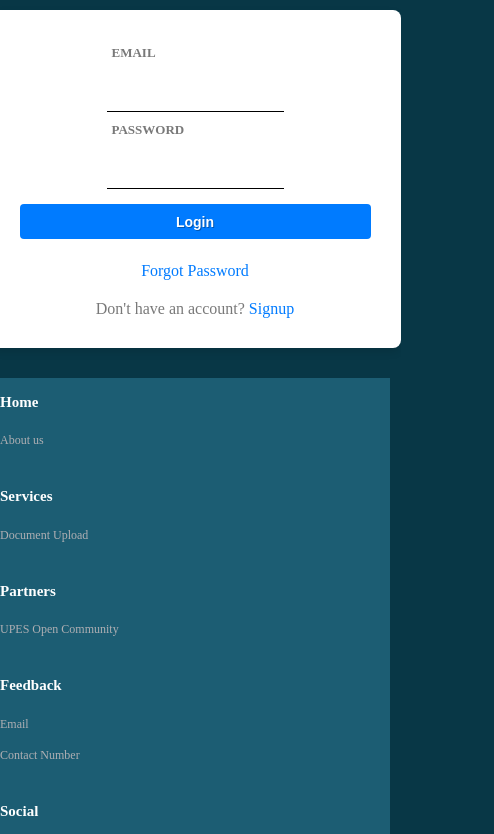
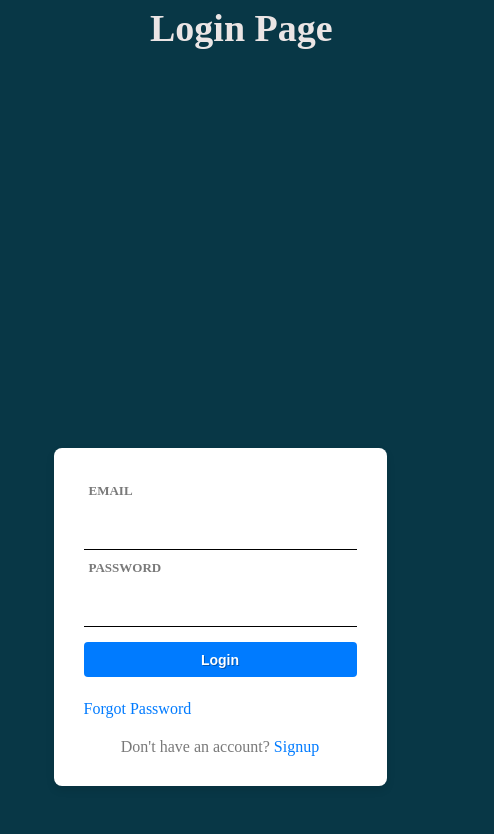
Before and after one commit to upes-open/OSoC-24-Health-Reserve, a React (Vite) app in the folder frontend/: page /login in a window 390 px wide. Shown: the top 834 px of the page, 494 px wide, since content can reach past the window. Built offline with nearby package versions, Linux system fonts and the light colour scheme; a web font is replaced by a local one.

Commit message:
login page responsiveness

```diff
--- a/frontend/src/components/Login-page/Login.css
+++ b/frontend/src/components/Login-page/Login.css
@@ -1,10 +1,3 @@
-/*
-* {
-    margin: auto;
-
-    /* box-sizing: border-box; Ensure box-sizing consistency
-}*/
-
 body {
     display: flex;
     flex-direction: column;
@@ -12,18 +5,14 @@ body {
     min-height: 120vh;
   }
 
-/* Container styles */
 .hospital-login-container {
     display: flex;
     flex-direction: row;
     align-items: center;
     justify-content: center;
-    /* background-color: #f8f8f8; */
-    margin-top: -70px;
     height: 100vh;
 }
 
-/* Content area styles */
 .hospital-login-content {
     background-color: #fff;
     color: #333333a7; /* Default text color */
@@ -159,104 +148,18 @@ body {
     color: rgb(235, 229, 229); /* Default text color */
 }
 
-/* Media queries for tablets and phones */
 
-/* Tablets in landscape and portrait mode */
 @media (max-width: 1024px) {
-    .hospital-login-container {
-        flex-direction: column;
-        margin-top: 0;
-        height: auto;
-    }
-
-    .hospital-login-content {
-        width: 80%;
-        margin-left: 0;
-        margin-right: 0;
-        margin-top: 20px;
-        margin-bottom: 20px;
-    }
-
-    .hospital-login-image {
-        margin-right: 0;
-        margin-bottom: 20px;
-        padding: 0;
-        top: 0;
-    }
-
-    .hospital-login-image img {
-        max-width: 50%;
-        height: auto;
-        padding-left: 0;
+    .login-image {
         display: none;
     }
 
-    .image-overlay {
-        position: relative;
-        top: 0;
-        left: 0;
-        padding-top: 0;
-    }
-
-    .image-overlay h2 {
-        font-size: 24px;
-        text-align: center;
-        color: rgb(235, 229, 229); /* Default text color */
-        display: none;
-    }
-}
-
-/* Phones in landscape and portrait mode */
-@media (max-width: 768px) {
     .hospital-login-container {
-        flex-direction: column;
-        margin-top: 0;
-        height: auto;
-    }
-
-    .hospital-login-content {
-        width: 90%;
-        margin-left: 0;
-        margin-right: 0;
-        margin-top: 10px;
-        margin-bottom: 10px;
-    }
-
-    .hospital-login-image {
-        margin-right: 0;
-        margin-bottom: 20px;
-        padding: 0;
-        top: 0;
-    }
-
-    .hospital-login-image img {
-        max-width: 80%;
-        height: auto;
-        padding-left: 0;
-        display: none;
+        display: flex;
+        flex-direction: column-reverse;
     }
 
     .image-overlay {
-        position: relative;
-        top: 0;
-        left: 0;
-        padding-top: 0;
-    }
-
-    .image-overlay h2 {
-        font-size: 20px;
-        text-align: center;
-        color: rgb(235, 229, 229); /* Default text color */
-        display: none;
-    }
-
-    .form-group label {
-        width: auto; /* Allow label to adjust width */
-    }
-
-
-    .login-form {
-        align-items: center; /* Center the form on smaller screens */
-        justify-content: center; /* Center the form on smaller screens */
+        margin-left: -300px;
     }
 }
--- a/frontend/src/components/Login-page/Login.jsx
+++ b/frontend/src/components/Login-page/Login.jsx
@@ -84,7 +84,7 @@ const Login = () => {
                 <div className="image-overlay">
                     <h2> Login Page</h2>
                 </div>
-                <img src={Patient} alt="Patient Login" />
+                <img className="login-image" src={Patient} alt="Patient Login" />
             </div>
         </div>
     );
```
